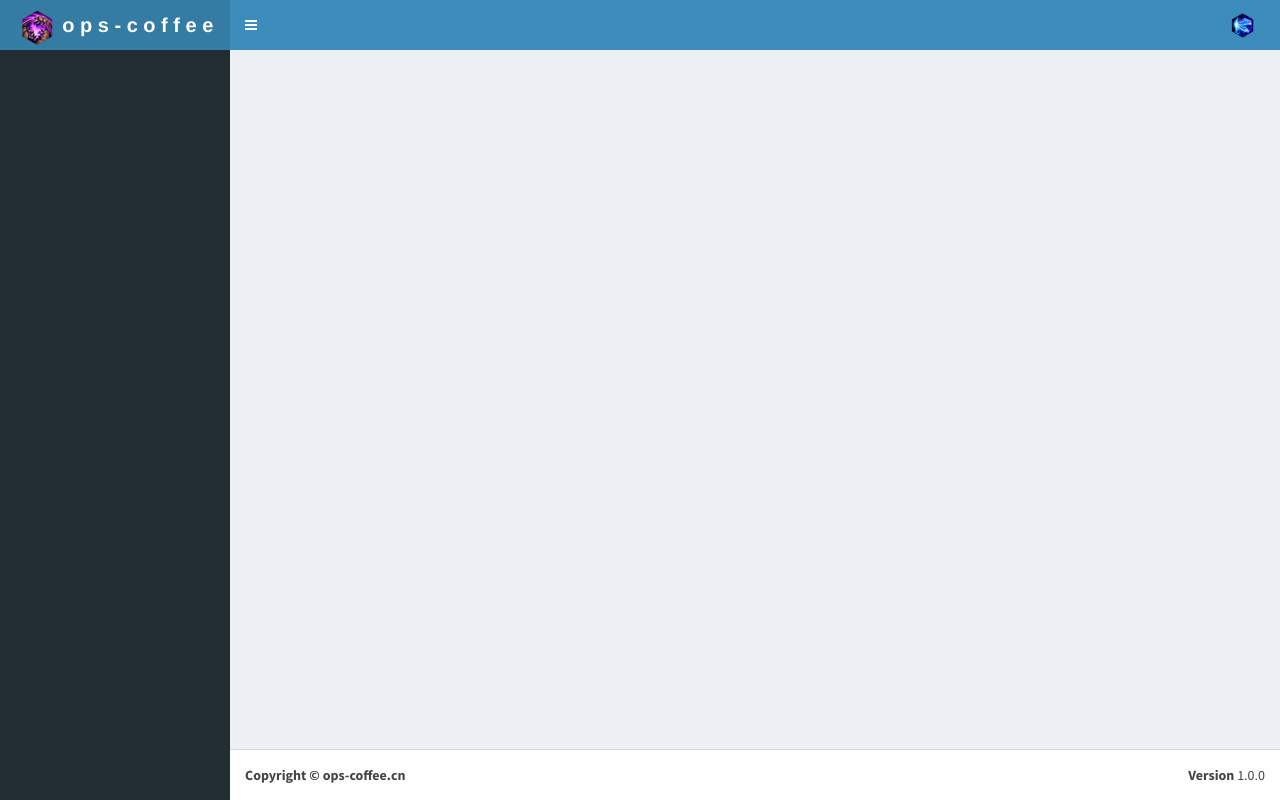
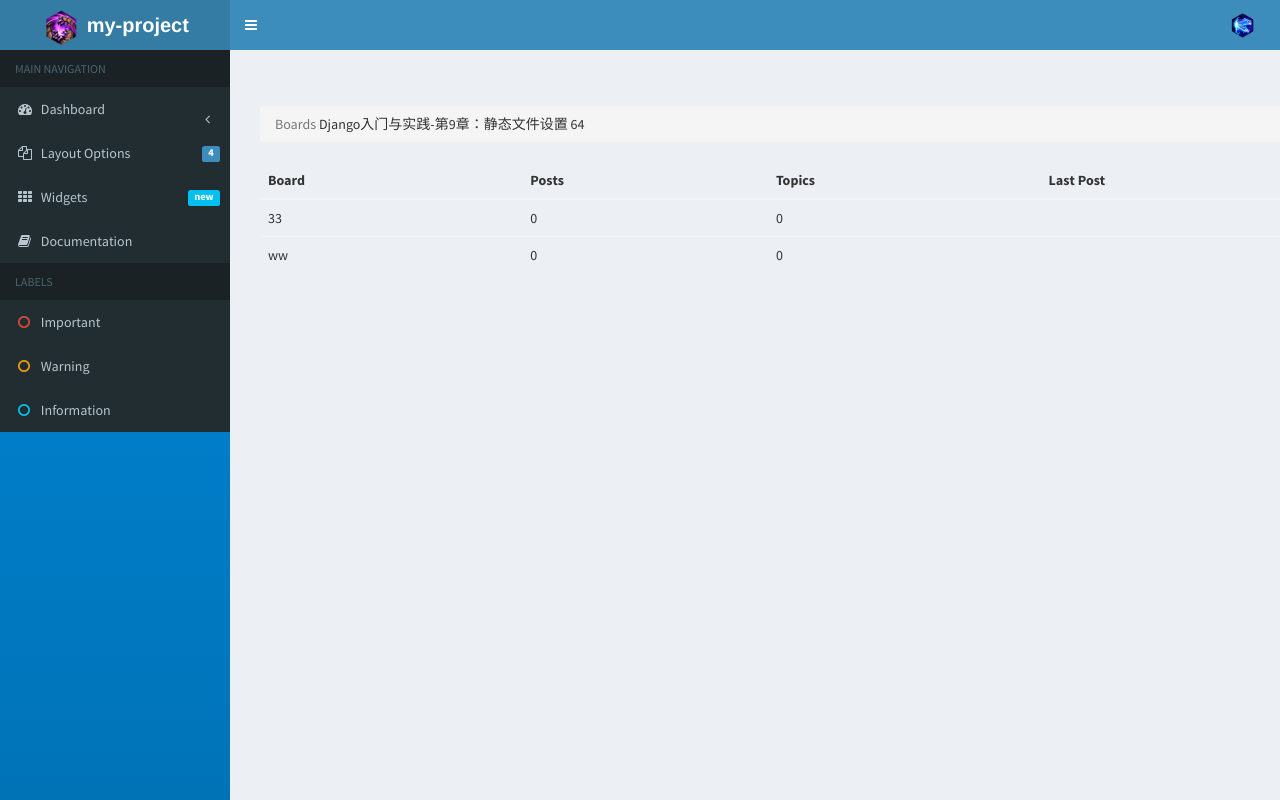
Before and after one commit to c-ing/myproject, a Django app: page / in a window 1280 px wide. Run offline with Django 3.2, Linux system fonts and the light colour scheme; some libraries are stand-ins or nearby versions.

Commit message:
侧边栏修改

```diff
--- a/myproject/boards/views.py
+++ b/myproject/boards/views.py
@@ -7,5 +7,5 @@ from django.http import HttpResponse
 # 视图是接收 httprequest 对象并返回⼀个 httpresponse 对象的Python函数
 def home(request):
     boards = ["33","ww"]#Board.objects.all()
-    return render(request, 'base.html', {'boards': boards})
+    return render(request, 'home.html', {'boards': boards})
     #return HttpResponse('Hello World!')
--- /dev/null
+++ b/myproject/static/css/sidebar-menu.css
@@ -0,0 +1,151 @@
+.animate-menu-push {
+  left: 0;
+  position: relative;
+  transition: all 0.3s ease; }
+  .animate-menu-push.animate-menu-push-right {
+    left: 200px; }
+  .animate-menu-push.animate-menu-push-left {
+    left: -200px; }
+
+.animate-menu {
+  position: fixed;
+  top: 0;
+  width: 200px;
+  height: 100%;
+  transition: all 0.3s ease; }
+
+.animate-menu-left {
+  left: -200px; }
+  .animate-menu-left.animate-menu-open {
+    left: 0; }
+
+.animate-menu-right {
+  right: -200px; }
+  .animate-menu-right.animate-menu-open {
+    right: 0; }
+
+.sidebar-menu {
+  list-style: none;
+  margin: 0;
+  padding: 0;
+  background-color: #222d32; }
+  .sidebar-menu > li {
+    position: relative;
+    margin: 0;
+    padding: 0; }
+    .sidebar-menu > li > a {
+      padding: 12px 5px 12px 15px;
+      display: block;
+      border-left: 3px solid transparent;
+      color: #b8c7ce; }
+      .sidebar-menu > li > a > .fa {
+        width: 20px; }
+    .sidebar-menu > li:hover > a, .sidebar-menu > li.active > a {
+      color: #fff;
+      background: #1e282c;
+      border-left-color: #3c8dbc; }
+    .sidebar-menu > li .label,
+    .sidebar-menu > li .badge {
+      margin-top: 3px;
+      margin-right: 5px; }
+  .sidebar-menu li.sidebar-header {
+    padding: 10px 25px 10px 15px;
+    font-size: 12px;
+    color: #4b646f;
+    background: #1a2226; }
+  .sidebar-menu li > a > .fa-angle-left {
+    width: auto;
+    height: auto;
+    padding: 0;
+    margin-right: 10px;
+    margin-top: 3px; }
+  .sidebar-menu li.active > a > .fa-angle-left {
+    transform: rotate(-90deg); }
+  .sidebar-menu li.active > .sidebar-submenu {
+    display: block; }
+  .sidebar-menu a {
+    color: #b8c7ce;
+    text-decoration: none; }
+  .sidebar-menu .sidebar-submenu {
+    display: none;
+    list-style: none;
+    padding-left: 5px;
+    margin: 0 1px;
+    background: #2c3b41; }
+    .sidebar-menu .sidebar-submenu .sidebar-submenu {
+      padding-left: 20px; }
+    .sidebar-menu .sidebar-submenu > li > a {
+      padding: 5px 5px 5px 15px;
+      display: block;
+      font-size: 14px;
+      color: #8aa4af; }
+      .sidebar-menu .sidebar-submenu > li > a > .fa {
+        width: 20px; }
+      .sidebar-menu .sidebar-submenu > li > a > .fa-angle-left,
+      .sidebar-menu .sidebar-submenu > li > a > .fa-angle-down {
+        width: auto; }
+    .sidebar-menu .sidebar-submenu > li.active > a, .sidebar-menu .sidebar-submenu > li > a:hover {
+      color: #fff; }
+
+.sidebar-menu-rtl {
+  list-style: none;
+  margin: 0;
+  padding: 0;
+  background-color: #222d32; }
+  .sidebar-menu-rtl > li {
+    position: relative;
+    margin: 0;
+    padding: 0; }
+    .sidebar-menu-rtl > li > a {
+      padding: 12px 15px 12px 5px;
+      display: block;
+      border-left: 3px solid transparent;
+      color: #b8c7ce; }
+      .sidebar-menu-rtl > li > a > .fa {
+        width: 20px; }
+    .sidebar-menu-rtl > li:hover > a, .sidebar-menu-rtl > li.active > a {
+      color: #fff;
+      background: #1e282c;
+      border-left-color: #3c8dbc; }
+    .sidebar-menu-rtl > li .label,
+    .sidebar-menu-rtl > li .badge {
+      margin-top: 3px;
+      margin-right: 5px; }
+  .sidebar-menu-rtl li.sidebar-header {
+    padding: 10px 15px 10px 25px;
+    font-size: 12px;
+    color: #4b646f;
+    background: #1a2226; }
+  .sidebar-menu-rtl li > a > .fa-angle-left {
+    width: auto;
+    height: auto;
+    padding: 0;
+    margin-right: 10px;
+    margin-top: 3px; }
+  .sidebar-menu-rtl li.active > a > .fa-angle-left {
+    transform: rotate(-90deg); }
+  .sidebar-menu-rtl li.active > .sidebar-submenu {
+    display: block; }
+  .sidebar-menu-rtl a {
+    color: #b8c7ce;
+    text-decoration: none; }
+  .sidebar-menu-rtl .sidebar-submenu {
+    display: none;
+    list-style: none;
+    padding-right: 5px;
+    margin: 0 1px;
+    background: #2c3b41; }
+    .sidebar-menu-rtl .sidebar-submenu .sidebar-submenu {
+      padding-right: 20px; }
+    .sidebar-menu-rtl .sidebar-submenu > li > a {
+      padding: 5px 15px 5px 5px;
+      display: block;
+      font-size: 14px;
+      color: #8aa4af; }
+      .sidebar-menu-rtl .sidebar-submenu > li > a > .fa {
+        width: 20px; }
+      .sidebar-menu-rtl .sidebar-submenu > li > a > .fa-angle-left,
+      .sidebar-menu-rtl .sidebar-submenu > li > a > .fa-angle-down {
+        width: auto; }
+    .sidebar-menu-rtl .sidebar-submenu > li.active > a, .sidebar-menu-rtl .sidebar-submenu > li > a:hover {
+      color: #fff; }
--- a/myproject/templates/base.html
+++ b/myproject/templates/base.html
@@ -12,6 +12,7 @@
   <link rel="stylesheet" href="/static/css/toastr.min.css">
   <link rel="stylesheet" href="/static/css/AdminLTE.min.css">
   <link rel="stylesheet" href="/static/css/AdminLTE_all-skins.min.css">
+  <link rel="stylesheet" href="/static/css/sidebar-menu.css">
 
   {% block css %} {% endblock %}
   <link rel="Shortcut Icon" href="/static/img/favicon.ico">
@@ -30,7 +31,7 @@
   <header class="main-header">
     <a href="/" class="logo">
       <span class="logo-mini"><img src="/static/img/logo.png"></span>
-      <span class="logo-lg"><img src="/static/img/logo.png"><b> o p s - c o f f e e </b></span>
+      <span class="logo-lg"><img src="/static/img/logo.png"><b> my-project </b></span>
     </a>
     <nav class="navbar navbar-static-top">
       <a href="#" class="sidebar-toggle" data-toggle="push-menu" role="button">
@@ -73,6 +74,50 @@
 
 
 
+ <!-- =============================================== -->
+
+  <aside class="main-sidebar bg-blue-gradient">
+     <section class="sidebar">
+       <ul class="sidebar-menu">
+        <li class="header">MAIN NAVIGATION</li>
+         <li class="treeview">
+          <a href="/dashboard">
+            <i class="fa fa-dashboard"></i> <span>Dashboard</span> <i class="fa fa-angle-left pull-right"></i>
+          </a>
+          <ul class="treeview-menu">
+            <li><a href="#"><i class="fa fa-circle-o"></i> Dashboard v1</a></li>
+            <li><a href="#"><i class="fa fa-circle-o"></i> Dashboard v2</a></li>
+          </ul>
+        </li>
+        <li class="treeview">
+          <a href="#">
+            <i class="fa fa-files-o"></i>
+            <span>Layout Options</span>
+            <span class="label label-primary pull-right">4</span>
+          </a>
+          <ul class="treeview-menu" style="display: none;">
+            <li><a href="#"><i class="fa fa-circle-o"></i> Top Navigation</a></li>
+            <li><a href="#"><i class="fa fa-circle-o"></i> Boxed</a></li>
+            <li><a href="#"><i class="fa fa-circle-o"></i> Fixed</a></li>
+            <li class=""><a href="#"><i class="fa fa-circle-o"></i> Collapsed Sidebar</a>
+            </li>
+          </ul>
+        </li>
+        <li>
+          <a href="#">
+            <i class="fa fa-th"></i> <span>Widgets</span>
+            <small class="label pull-right label-info">new</small>
+          </a>
+        </li>
+        <li><a href="#"><i class="fa fa-book"></i> <span>Documentation</span></a></li>
+        <li class="header">LABELS</li>
+        <li><a href="#"><i class="fa fa-circle-o text-red"></i> <span>Important</span></a></li>
+        <li><a href="#"><i class="fa fa-circle-o text-yellow"></i> <span>Warning</span></a></li>
+        <li><a href="#"><i class="fa fa-circle-o text-aqua"></i> <span>Information</span></a></li>
+       </ul>
+     </section>
+  </aside>
+
   <!-- =============================================== -->
 
   <div class="content-wrapper">
@@ -92,19 +137,20 @@
     </section>
   </div>
 
-  <footer class="main-footer">
+<!--  <footer class="main-footer">
     <div class="pull-right hidden-xs">
       <b>Version</b> 1.0.0
     </div>
     <strong>Copyright &copy; ops-coffee.cn</strong>
   </footer>
-</div>
+</div>-->
 
 <script src="/static/js/jquery.min.js"></script>
 <script src="/static/js/jquery.custom.js"></script>
 <script src="/static/js/adminlte.min.js"></script>
 <script src="/static/js/bootstrap.min.js"></script>
 <script src="/static/js/toastr.min.js"></script>
+  <script src="/static/js/sidebar-menu.js"></script>
 <script>
   $('.sidebar-menu li a').each(function () {
     var link = $(this).attr("href");
--- a/myproject/templates/home.html
+++ b/myproject/templates/home.html
@@ -1,11 +1,17 @@
 {% extends "base.html" %}{% load staticfiles %}
-<html>
-<head>
-<meta charset="utf-8">
-<title>Boards</title>
-<link rel="stylesheet" href="{% static 'css/bootstrap.min.css' %}">
-</head>
-<body>
+
+
+{% block content %}
+<!--<div class="row">
+  <div class="col-md-12">
+    <div class="box box-widget">
+      <div class="box-body">
+        <ul id="treeDemo" class="ztree"></ul>
+      </div>
+    </div>
+  </div>
+</div>-->
+
 <div class="container">
 <ol class="breadcrumb my-4">
 <li class="breadcrumb-item active">Boards</li>
@@ -33,8 +39,57 @@ Django⼊⻔与实践-第9章：静态⽂件设置
 <td></td>
 </tr>
 {% endfor %}
-</tbody>
-</table>
+
+<div class="modal fade" id="modalForm">
+  <div class="modal-dialog modal-lg">
+    <div class="modal-content">
+      <div class="modal-header">
+        <button type="button" class="close" data-dismiss="modal" aria-label="Close">
+          <span aria-hidden="true">&times;</span></button>
+        <h4 class="modal-title" id="modalForm_title"></h4>
+      </div>
+      <div class="modal-body">
+
+        <div class="tab-content">
+          <div class="tab-pane active">
+            <form class="form-horizontal" id="modalForm_Content" method="post" action="">{% csrf_token %}
+              <input type="text" id="form_id" value="" hidden>
+
+              <div class="form-group">
+                <label class="col-md-2 control-label"> 名称 </label>
+                <div class="col-md-9">
+                  <input type="text" class="form-control" id="form_name" name="name" required
+                         placeholder="">
+                  <span class="help-block"></span>
+                </div>
+              </div>
+
+              <div class="form-group">
+                <label class="col-md-2 control-label"> 父节点 </label>
+                <div class="col-md-9">
+                  <select class="form-control" id="form_parent" name="parent" onclick="showTree();"></select>
+
+                  <div id="menuContent" class="menuContent" style="display:none;">
+                    <ul id="treeDemo2" class="ztree" style="margin-top:0;"></ul>
+                  </div>
+
+                  <span class="help-block"></span>
+                </div>
+              </div>
+
+
+              <div class="modal-footer">
+                <button class="btn btn-default pull-left" data-dismiss="modal">Close</button>
+                <button type="submit" class="btn btn-primary" onclick="submit_type=1">SAVE</button>
+                <button type="submit" class="btn btn-default" onclick="submit_type=2">Save and add another</button>
+              </div>
+            </form>
+          </div>
+        </div>
+
+      </div>
+    </div>
+  </div>
 </div>
-</body>
-</html>
+
+{% endblock %}
```
Also changed, not shown: myproject/static/js/sidebar-menu.js (added, +40 -0 lines), 1 other file.
